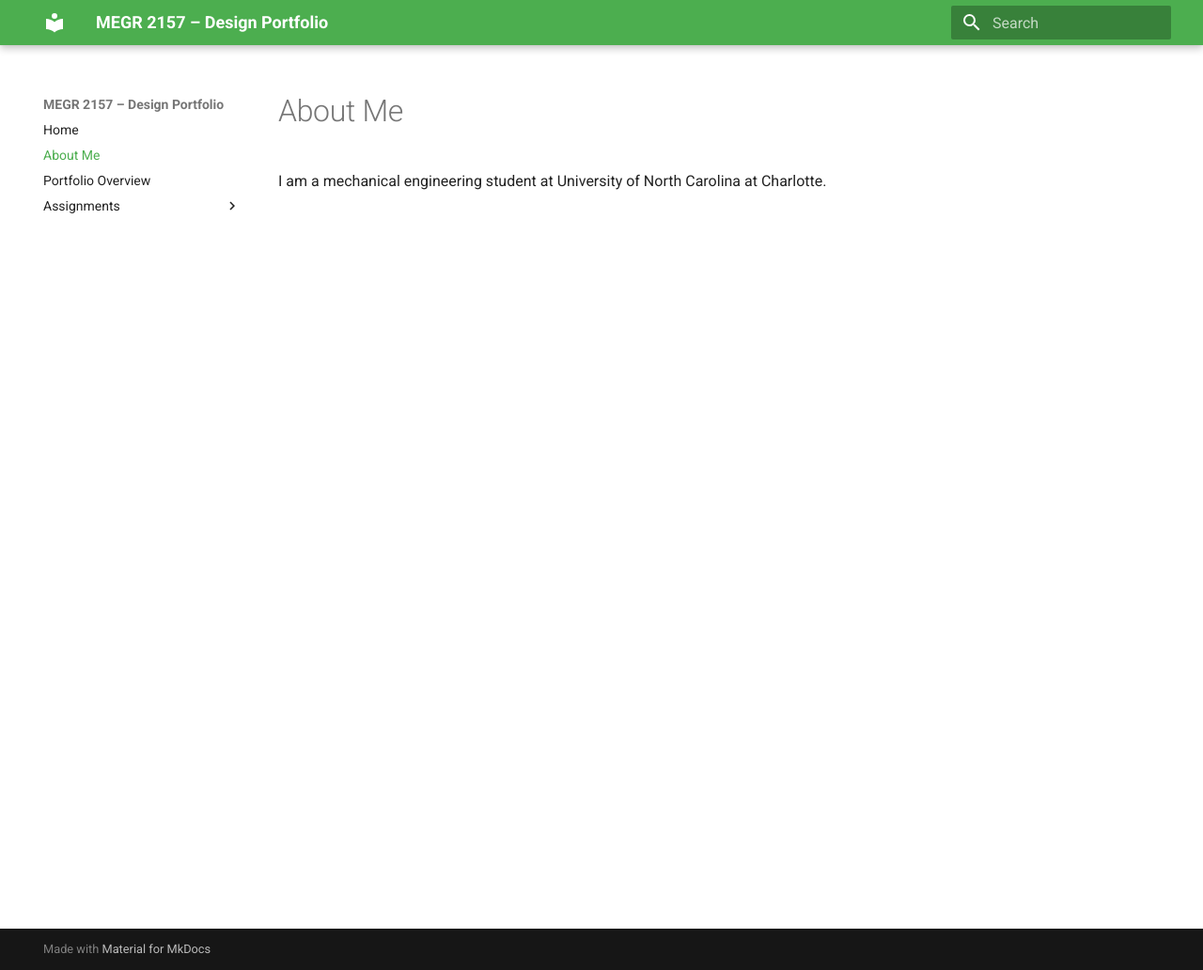
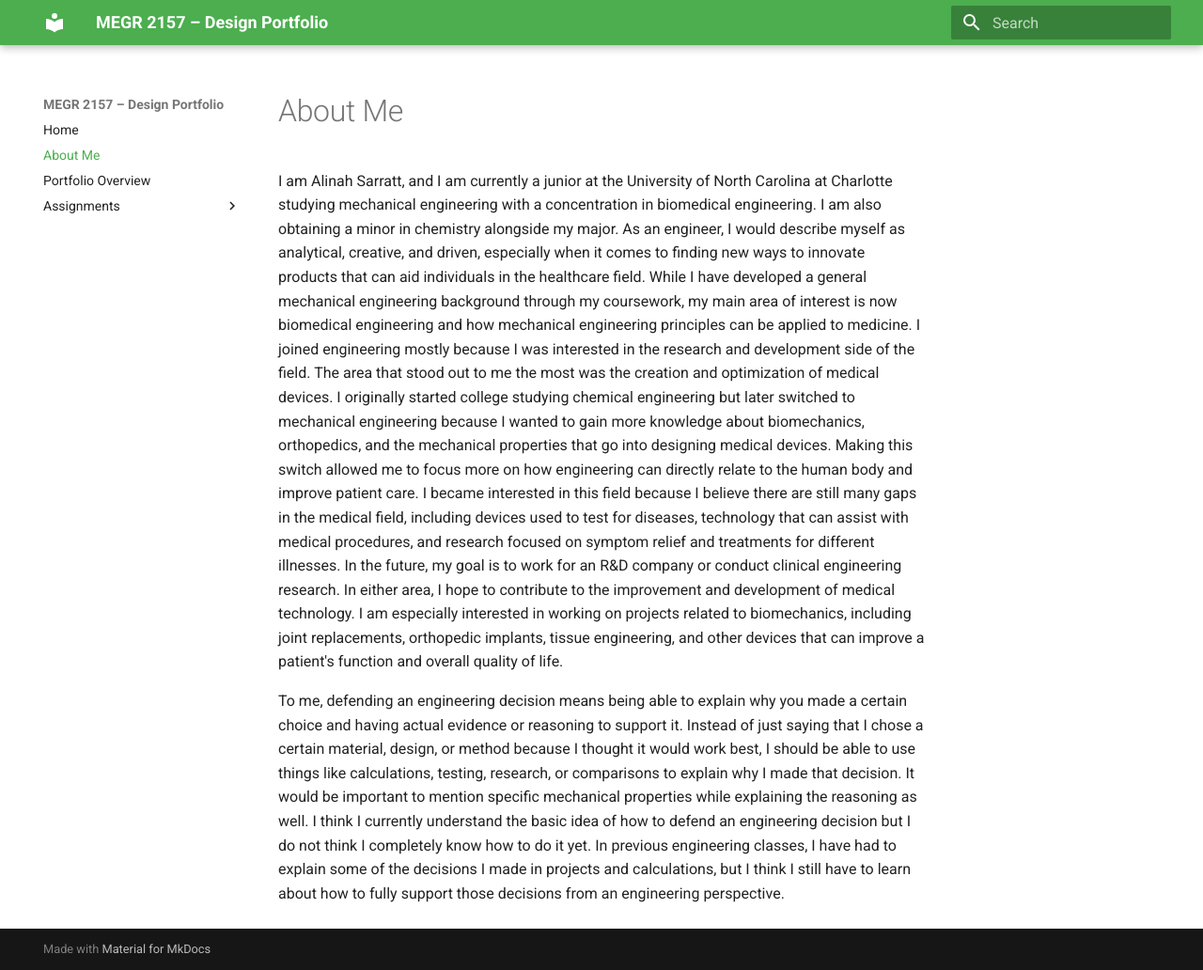
Before and after one commit to alinahsarratt/megr2157-portfolio, an MkDocs documentation site: the page built from docs/aboutme/index.md, in a window 1280 px wide and 1032 px high. Shown: the whole window at 94% size. Built offline with MkDocs 1.6.1 and Material for MkDocs 9.7.7, drawn with Linux system fonts in a browser that asks for light colours.

Commit message:
Revise 'About Me' section with detailed background
Expanded personal introduction and clarified engineering interests and goals. Included insights on decision-making in engineering.

```diff
--- a/docs/aboutme/index.md
+++ b/docs/aboutme/index.md
@@ -1,2 +1,6 @@
 #About Me
-I am a mechanical engineering student at University of North Carolina at Charlotte.
+I am Alinah Sarratt, and I am currently a junior at the University of North Carolina at Charlotte studying mechanical engineering with a concentration in biomedical engineering. I am also obtaining a minor in chemistry alongside my major. As an engineer, I would describe myself as analytical, creative, and driven, especially when it comes to finding new ways to innovate products that can aid individuals in the healthcare field. While I have developed a general mechanical engineering background through my coursework, my main area of interest is now biomedical engineering and how mechanical engineering principles can be applied to medicine.
+I joined engineering mostly because I was interested in the research and development side of the field. The area that stood out to me the most was the creation and optimization of medical devices. I originally started college studying chemical engineering but later switched to mechanical engineering because I wanted to gain more knowledge about biomechanics, orthopedics, and the mechanical properties that go into designing medical devices. Making this switch allowed me to focus more on how engineering can directly relate to the human body and improve patient care.
+I became interested in this field because I believe there are still many gaps in the medical field, including devices used to test for diseases, technology that can assist with medical procedures, and research focused on symptom relief and treatments for different illnesses. In the future, my goal is to work for an R&D company or conduct clinical engineering research. In either area, I hope to contribute to the improvement and development of medical technology. I am especially interested in working on projects related to biomechanics, including joint replacements, orthopedic implants, tissue engineering, and other devices that can improve a patient's function and overall quality of life.
+
+To me, defending an engineering decision means being able to explain why you made a certain choice and having actual evidence or reasoning to support it. Instead of just saying that I chose a certain material, design, or method because I thought it would work best, I should be able to use things like calculations, testing, research, or comparisons to explain why I made that decision. It would be important to mention specific mechanical properties while explaining the reasoning as well. I think I currently understand the basic idea of how to defend an engineering decision but I do not think I completely know how to do it yet. In previous engineering classes, I have had to explain some of the decisions I made in projects and calculations, but I think I still have to learn about how to fully support those decisions from an engineering perspective.
```
